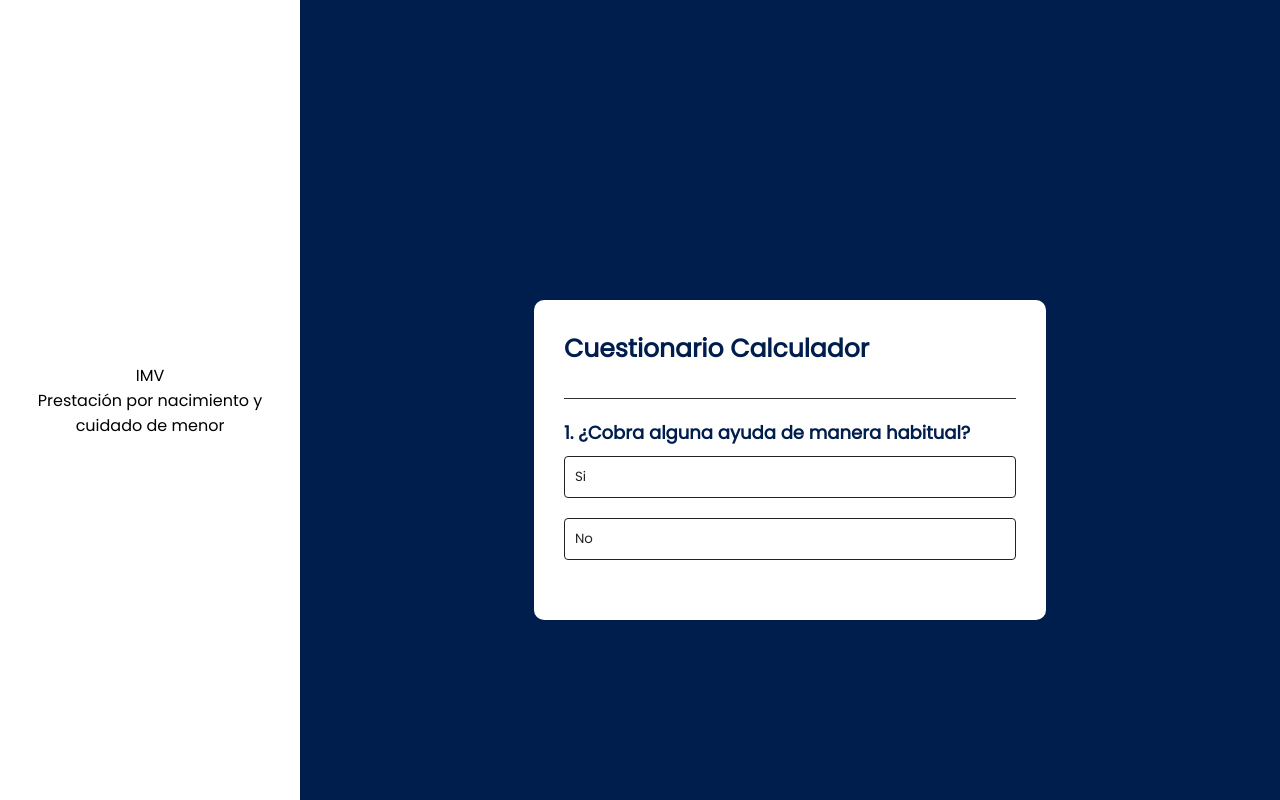
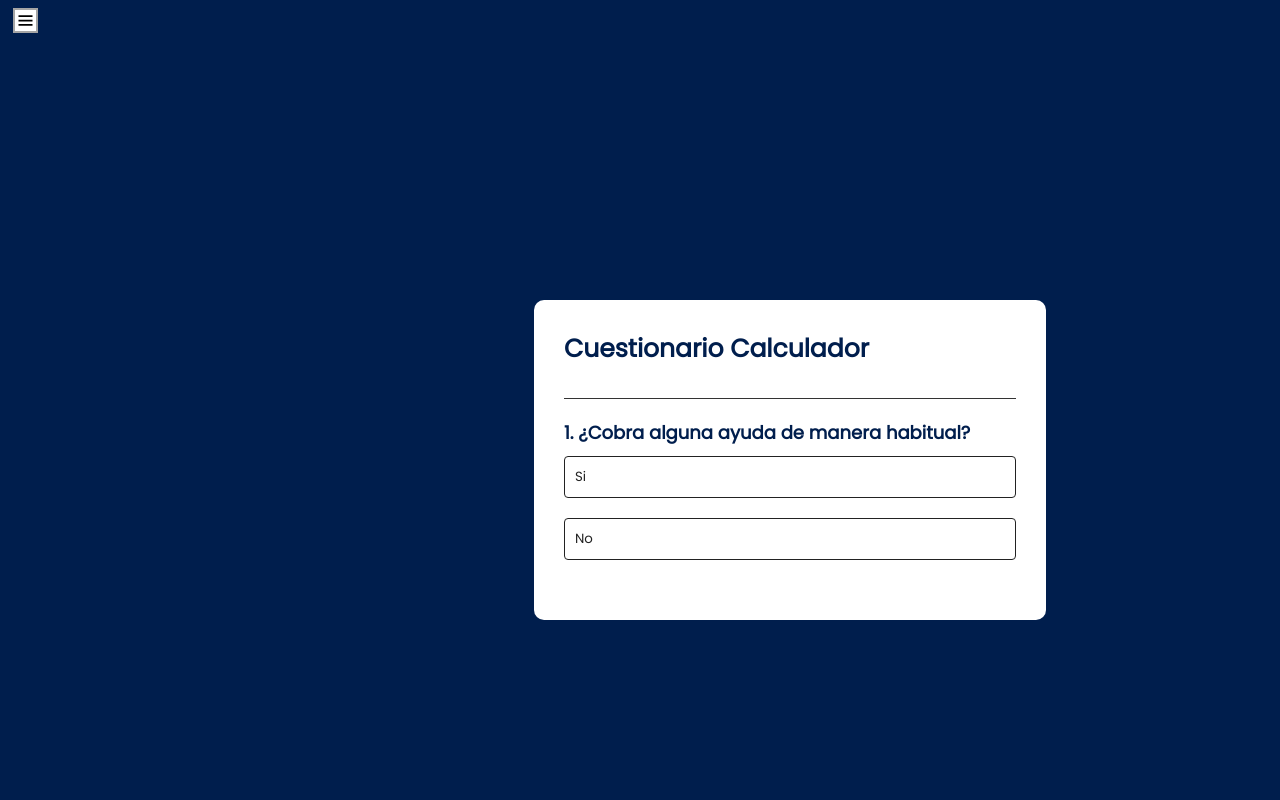
Before and after one commit to jorgemorenooz/jorgemorenooz.github.io, a plain HTML site: page index.html in a window 1280 px wide. Drawn offline with Linux system fonts and the light colour scheme.

Commit message:
menu desplegable lokete

```diff
--- a/assets/css/desplegable.css
+++ b/assets/css/desplegable.css
@@ -3,14 +3,32 @@
     width: 300px;
 }
 
+.nav-link{
+    color: #001e4d;
+    display: block;
+    padding: 15px 0;
+    text-decoration: none;
+}
+
+.nav-link--inside{
+    border-radius: 6px;
+    padding-left: 20px;
+    margin-right: 5px;
+}
+
+.nav-link--inside:hover{
+    background: #f6f8fa;
+}
+
 .list{
     width: 100%;
-    height: 100vh;
+    height: 0;
     display: flex;
     justify-content: center;
     flex-direction: column;
     border-radius: 0 16px 16px 0;
     background: #fff;
+    transition: height 1.5s;
 }
 
 .list-item{
@@ -20,3 +38,71 @@
     overflow: hidden;
     padding: 0 8px 0 8px;
 }
+
+.list-item--click{
+    cursor: pointer;
+}
+
+.arrow .list-arrow{
+    transform: rotate(90deg);
+}
+
+.list-arrow{
+    transition: transform .3s;
+}
+
+.list-button{
+    display: flex;
+    align-items: center;
+    gap: 1em;
+    width: 70%;
+    margin: 0 auto;
+}
+
+.list-show{
+    width: 80%;
+    margin-left: auto;
+    border-left: 2px solid #001e4d;
+    list-style: none;
+    transition: height .4s;
+    height: 0;
+}
+
+.menu-button{
+    position: absolute;
+    top: 1%;
+    left: 1%;
+    border: 2px solid rgb(165, 165, 165);
+    background: #fff;
+    width: 25px;
+    height: auto;
+}
+
+.menu-button:hover{
+    cursor: pointer;
+    background: #f6f8fa;
+    width: 30px;
+}
+
+.sub-menu-wrap{
+    max-height: 0px;
+    overflow: hidden;
+    transition: max-height 1.5s;
+}
+
+.open-menu{
+    max-height: 1000px;
+}
+
+.open-list{
+    height: 100vh;
+}
+
+.button-desplegable{
+    background-color: #6ea3f7;
+    width: 200px;
+    height: 30px;
+    border-radius: 10px;
+    color: #fff;
+    margin-bottom: 40px;
+}
--- /dev/null
+++ b/assets/js/list-elements.js
@@ -0,0 +1,24 @@
+let listElements = document.querySelectorAll('.list-button--click');
+
+
+listElements.forEach(listElement => {
+    listElement.addEventListener('click',()=>{
+        listElement.classList.toggle('arrow');
+
+        let height = 0;
+        let menu = listElement.nextElementSibling;
+        if(menu.clientHeight == "0"){
+            height = menu.scrollHeight;
+        }
+
+        menu.style.height = `${height}px`
+    })
+})
+
+function displayMenu(){
+    let submenu = document.getElementById('subMenu');
+    submenu.classList.toggle('open-menu');
+
+    let listMenu = document.querySelector('#subMenu .list');
+    listMenu.classList.toggle('open-list');
+}
--- a/index.html
+++ b/index.html
@@ -14,10 +14,62 @@
 <body>
 
   <nav class="nav">
-    <ul class="list">
-      <li class="list-item">IMV</li>
-      <li class="list-item">Prestación por nacimiento y cuidado de menor</li>
-    </ul>
+
+    <img src="./assets/icons/menu.svg" alt="Menu" class="menu-button" onclick="displayMenu()">
+
+    <div class="sub-menu-wrap" id="subMenu">
+      <ul class="list">
+
+        <li class="list-item">
+          <button class="button-desplegable">Test Completo</button>
+        </li>
+        <li class="list-item list-item--click">
+          <div class="list-button list-button--click">
+            <a href="#" class="nav-link">Autónomos</a>
+            <img src="./assets/icons/arrow-right.svg" class="list-arrow">
+          </div>
+
+          <ul class="list-show">
+
+          </ul>
+        </li>
+
+        <li class="list-item list-item--click">
+          <div class="list-button list-button--click">
+            <a href="#" class="nav-link">Discapacidad</a>
+            <img src="./assets/icons/arrow-right.svg" class="list-arrow">
+          </div>
+
+          <ul class="list-show">
+            <li class="list-inside">
+              <a href="#" class="nav-link nav-link--inside">---</a>
+            </li>
+            <li class="list-inside">
+              <a href="#" class="nav-link nav-link--inside">---</a>
+            </li>
+          </ul>
+        </li>
+
+        <li class="list-item list-item--click">
+          <div class="list-button list-button--click">
+            <a href="#" class="nav-link">Individuos</a>
+            <img src="./assets/icons/arrow-right.svg" class="list-arrow">
+          </div>
+
+          <ul class="list-show">
+            <li class="list-inside">
+              <a href="#" class="nav-link nav-link--inside">IMV</a>
+            </li>
+            <li class="list-inside">
+              <a href="#" class="nav-link nav-link--inside">Prestación por nacimiento y cuidado de menor</a>
+            </li>
+            <li class="list-inside">
+              <a href="#" class="nav-link nav-link--inside">Prestación contributiva</a>
+            </li>
+          </ul>
+        </li>
+      </ul>
+    </div>
   </nav>
 
   <div class="app">
@@ -29,6 +81,7 @@
     </div>
   </div>
 
+  <script src="./assets/js/list-elements.js"></script>
 </body>
 
 </html>
```
Also changed, not shown: assets/icons/arrow-right.svg (added), assets/icons/menu.svg (added).
